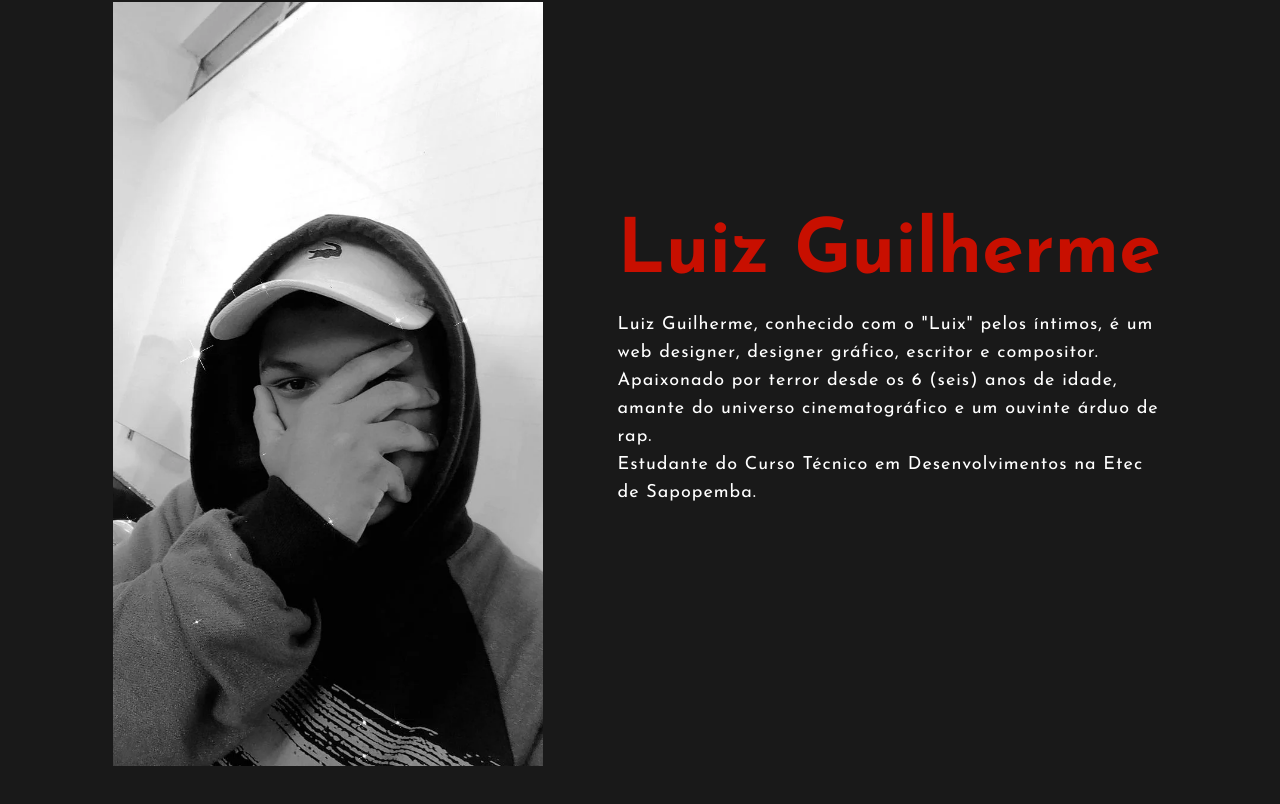
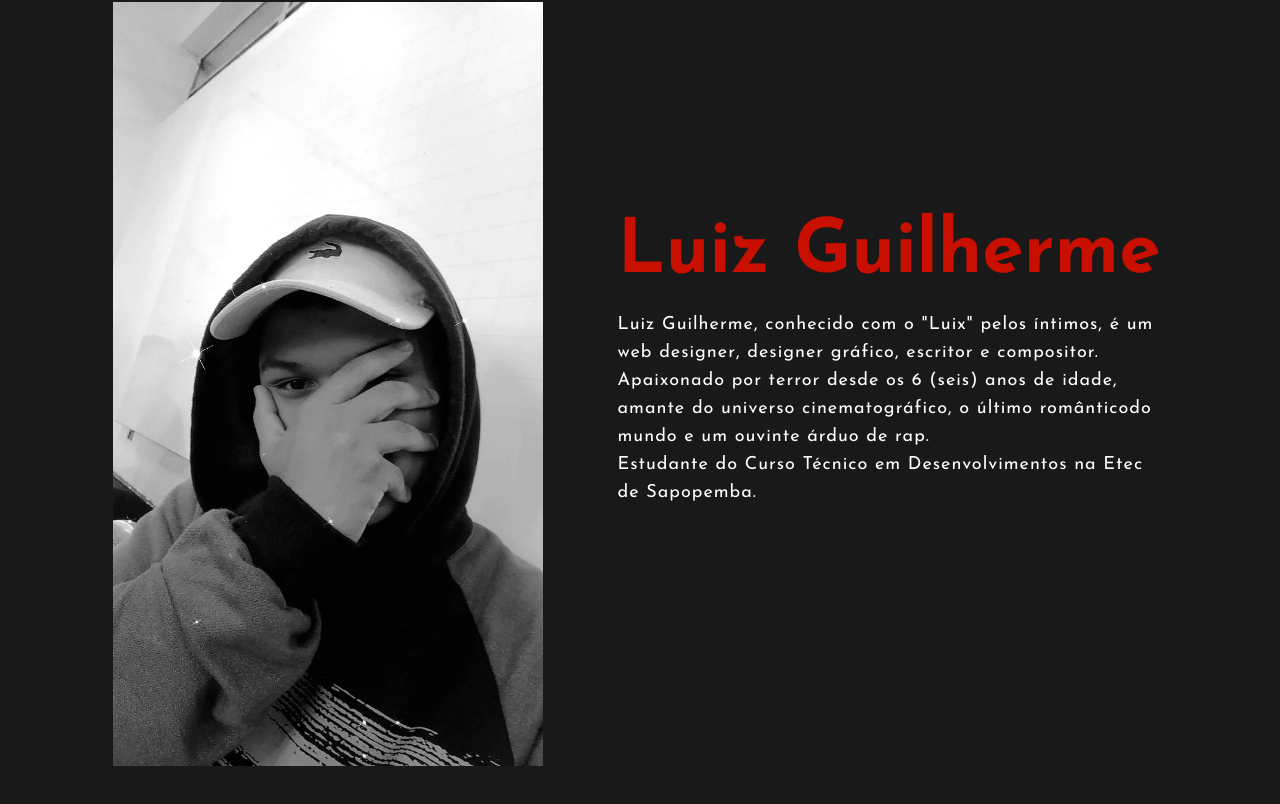
Before and after one commit to siteoff/CineManiaco, a plain HTML site: page criadores.html in a window 1280 px wide. Shown: the part 1428-2232 px from the top of the page. Drawn offline with Linux system fonts and the light colour scheme.

Commit message:
Update criadores.html

```diff
--- a/criadores.html
+++ b/criadores.html
@@ -59,7 +59,7 @@
         <img src="imagens/luiz.webp">
         <div class="about-text">
             <h2>Luiz Guilherme</h2>
-            <p>Luiz Guilherme, conhecido com o "Luix" pelos íntimos, é um web designer, designer gráfico, escritor e compositor. <br>Apaixonado por terror desde os 6 (seis) anos de idade, amante do universo cinematográfico e um ouvinte árduo de rap. <br>Estudante do Curso Técnico em Desenvolvimentos na Etec de Sapopemba.<br> </p>
+            <p>Luiz Guilherme, conhecido com o "Luix" pelos íntimos, é um web designer, designer gráfico, escritor e compositor. <br>Apaixonado por terror desde os 6 (seis) anos de idade, amante do universo cinematográfico, o último românticodo mundo e um ouvinte árduo de rap. <br>Estudante do Curso Técnico em Desenvolvimentos na Etec de Sapopemba.<br> </p>
 
         </div>
     </div>
```
